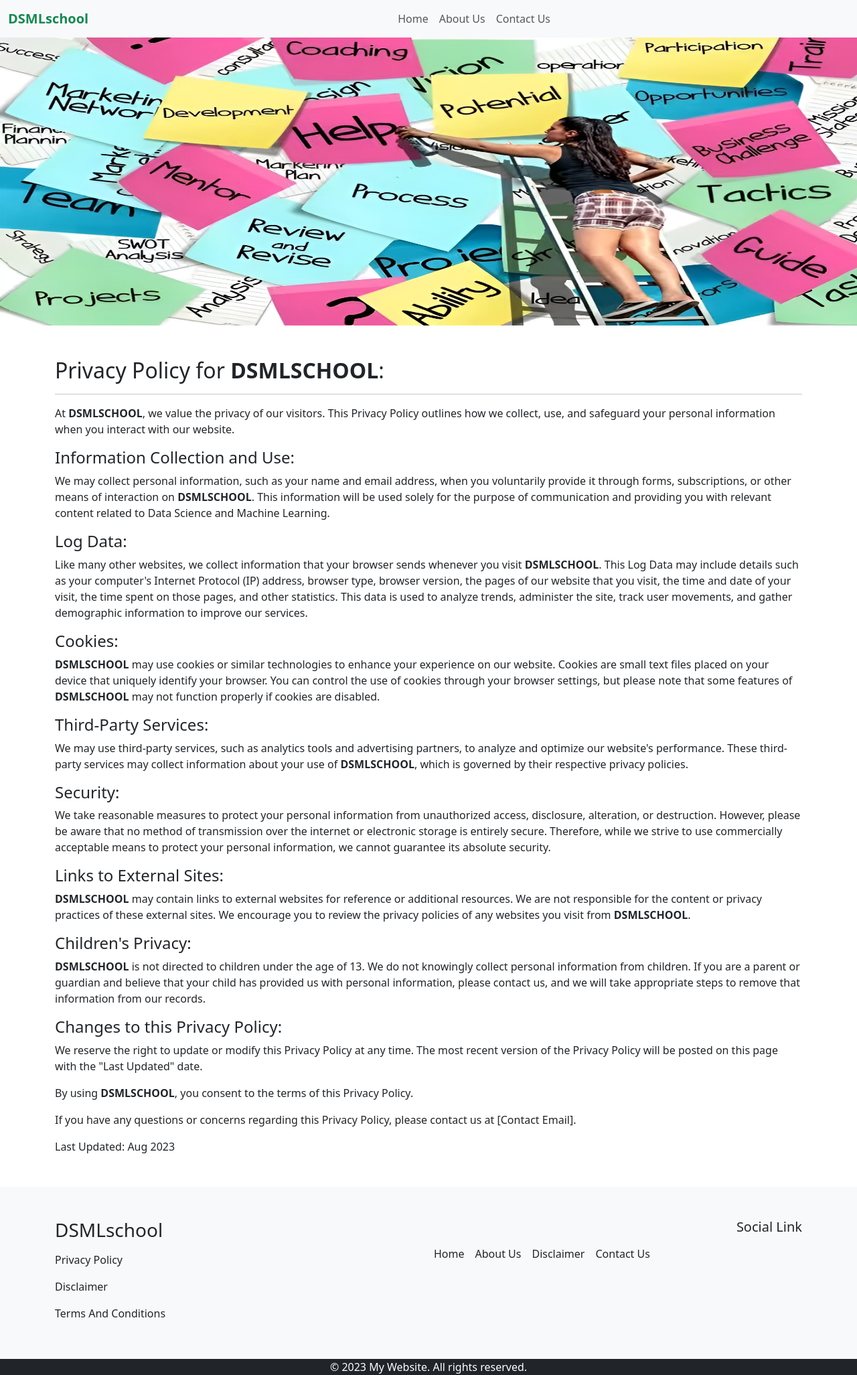
After one commit to Touhidulislam430590/DSMLschool, a Django app: page /privacy_policy/ in a window 1280 px wide; the page is wider, and only the part inside the window is pictured. The commit adds this page. Shown: that part at 67% size. Run offline with Django 4.2, Linux system fonts and the light colour scheme; parts of the project's set-up code (start-up, migrations or seed data) failed here and were passed over.

Commit message:
change db on mysql, setup disclaimer, privacy policy, terms and condition, change models file also

```diff
--- a/Templates/content/Templates/content.html
+++ b/Templates/content/python/content.html
@@ -1,4 +1,4 @@
-{% extends 'home.html' %}
+{% extends 'content/python/home.html' %}
 
 {% block title %}
     {{ content.title }}
@@ -11,7 +11,7 @@
 
 
 {% block content %}
-    <div class="container-fluid">
+    <div class="">
         {% if content %}
         <h2>{{ content.title }}</h2>
 
--- a/Templates/home/base.html
+++ b/Templates/home/base.html
@@ -18,12 +18,15 @@
                     <span class="navbar-toggler-icon"></span>
                 </button>
                 <div class="collapse navbar-collapse" id="navbarSupportedContent">
-                    <ul class="navbar-nav me-auto mb-2 mb-lg-0">
+                    <ul class="navbar-nav m-auto mb-2 mb-lg-0">
                         <li class="nav-item">
                             <a class="nav-link" aria-current="page" href="/home">Home</a>
                         </li>
                         <li class="nav-item">
                             <a class="nav-link" aria-current="page" href="/about">About Us</a>
+                        </li>
+                        <li class="nav-item">
+                            <a class="nav-link" aria-current="page" href="/contact">Contact Us</a>
                         </li>
 
                     </ul>
@@ -44,22 +47,31 @@
                     <div class="d-flex justify-content-between">
                         <div class="col-md-6">
                             <h3>DSMLschool</h3>
-                            <ul class="navbar-nav me-auto mb-2 mb-lg-0">
-                                <li class="nav-item d-flex">
-                                    <a class="nav-link active mx-2" aria-current="page" href="#">Home</a>
-                                    <a class="nav-link mx-2" aria-current="page" href="#">About Us</a>
-                                    <a class="nav-link mx-2" aria-current="page" href="#">Disclaimer</a>
-                                    <a class="nav-link mx-2" aria-current="page" href="#">Contact Us</a>
+
+                            <ul class="navbar-nav ms-auto mb-2 mb-lg-0">
+                                <li class="nav-item">
+                                    <a class="nav-link" href="/privacy_policy">Privacy Policy</a>
+                                </li>
+                                <li>
+                                    <a class="nav-link" href="/disclaimer">Disclaimer</a>
+                                </li>
+                                <li>
+                                    <a class="nav-link" href="/terms_and_conditions">Terms And Conditions</a>
                                 </li>
                             </ul>
                         </div>
                         <div class="col-md-6">
-                            <h5 class="text-end">Menu 2</h5>
-                            <ul class="list-unstyled d-flex">
-                                <li><a href="#">Link 4</a></li>
-                                <li><a href="#">Link 5</a></li>
-                                <li><a href="#">Link 6</a></li>
-                            </ul>
+                            <h5 class="text-end">Social Link</h5>
+
+                                <ul class="navbar-nav ms-auto mb-2 mb-lg-0">
+                                    <li class="nav-item d-flex">
+                                        <a class="nav-link active mx-2" aria-current="page" href="/home">Home</a>
+                                        <a class="nav-link mx-2" aria-current="page" href="">About Us</a>
+                                        <a class="nav-link mx-2" aria-current="page" href="#">Disclaimer</a>
+                                        <a class="nav-link mx-2" aria-current="page" href="#">Contact Us</a>
+                                    </li>
+                                </ul>
+                            </div>
                         </div>
                     </div>
                 </div>
--- /dev/null
+++ b/Templates/home/privacy_policy.html
@@ -0,0 +1,50 @@
+{% extends 'home/base.html' %}
+{% load static %}
+
+
+{% block title %}Privacy Policy{% endblock title %}
+
+
+{% block content %}
+
+<div>
+    <img src="{% static 'img/idea generate.jpg' %}" alt="" height="430px" width="1349px">
+</div>
+
+<div class="container my-5">
+    <h2>Privacy Policy for <strong>DSMLSCHOOL</strong>:</h2>
+    <hr>
+
+    <p>At <strong>DSMLSCHOOL</strong>, we value the privacy of our visitors. This Privacy Policy outlines how we collect, use, and safeguard your personal information when you interact with our website.</p>
+
+    <h4>Information Collection and Use:</h4>
+    <p>We may collect personal information, such as your name and email address, when you voluntarily provide it through forms, subscriptions, or other means of interaction on <strong>DSMLSCHOOL</strong>. This information will be used solely for the purpose of communication and providing you with relevant content related to Data Science and Machine Learning.</p>
+
+    <h4>Log Data:</h4>
+    <p>Like many other websites, we collect information that your browser sends whenever you visit <strong>DSMLSCHOOL</strong>. This Log Data may include details such as your computer's Internet Protocol (IP) address, browser type, browser version, the pages of our website that you visit, the time and date of your visit, the time spent on those pages, and other statistics. This data is used to analyze trends, administer the site, track user movements, and gather demographic information to improve our services.</p>
+
+    <h4>Cookies:</h4>
+    <p><strong>DSMLSCHOOL</strong> may use cookies or similar technologies to enhance your experience on our website. Cookies are small text files placed on your device that uniquely identify your browser. You can control the use of cookies through your browser settings, but please note that some features of <strong>DSMLSCHOOL</strong> may not function properly if cookies are disabled.</p>
+
+    <h4>Third-Party Services:</h4>
+    <p>We may use third-party services, such as analytics tools and advertising partners, to analyze and optimize our website's performance. These third-party services may collect information about your use of <strong>DSMLSCHOOL</strong>, which is governed by their respective privacy policies.</p>
+
+    <h4>Security:</h4>
+    <p>We take reasonable measures to protect your personal information from unauthorized access, disclosure, alteration, or destruction. However, please be aware that no method of transmission over the internet or electronic storage is entirely secure. Therefore, while we strive to use commercially acceptable means to protect your personal information, we cannot guarantee its absolute security.</p>
+
+    <h4>Links to External Sites:</h4>
+    <p><strong>DSMLSCHOOL</strong> may contain links to external websites for reference or additional resources. We are not responsible for the content or privacy practices of these external sites. We encourage you to review the privacy policies of any websites you visit from <strong>DSMLSCHOOL</strong>.</p>
+
+    <h4>Children's Privacy:</h4>
+    <p><strong>DSMLSCHOOL</strong> is not directed to children under the age of 13. We do not knowingly collect personal information from children. If you are a parent or guardian and believe that your child has provided us with personal information, please contact us, and we will take appropriate steps to remove that information from our records.</p>
+
+    <h4>Changes to this Privacy Policy:</h4>
+    <p>We reserve the right to update or modify this Privacy Policy at any time. The most recent version of the Privacy Policy will be posted on this page with the "Last Updated" date.</p>
+
+    <p>By using <strong>DSMLSCHOOL</strong>, you consent to the terms of this Privacy Policy.</p>
+
+    <p>If you have any questions or concerns regarding this Privacy Policy, please contact us at [Contact Email].</p>
+
+    <p>Last Updated: Aug 2023</p>
+</div>
+{% endblock %}
--- a/home/urls.py
+++ b/home/urls.py
@@ -6,4 +6,7 @@ urlpatterns = [
     path('home/', views.homepage),
     path('contact/', views.contact),
     path('about/', views.about),
+    path('disclaimer/', views.disclaimer),
+    path('privacy_policy/', views.privacy_policy),
+    path('terms_and_conditions/', views.terms_and_condition),
 ]
--- a/home/views.py
+++ b/home/views.py
@@ -19,3 +19,15 @@ def contact(request):
 
 def about(request):
     return render(request, 'home/about.html')
+
+
+def disclaimer(request):
+    return render(request, 'home/disclaimer.html')
+
+
+def privacy_policy(request):
+    return render(request, 'home/privacy_policy.html')
+
+
+def terms_and_condition(request):
+    return render(request, 'home/terms_and_conditions.html')
--- a/pytuto/models.py
+++ b/pytuto/models.py
@@ -5,7 +5,10 @@ from ckeditor.fields import RichTextField
 
 class tutorial(models.Model):
     title = models.CharField(max_length=50)
+    slug = models.SlugField(max_length=50, null=True, default=None)
     content = RichTextField()
+    meta_tags = models.TextField(max_length=1000, default=None)
+    meta_description = models.CharField(max_length=200, default=None)
 
     def __str__(self):
         return self.title
--- a/pytuto/views.py
+++ b/pytuto/views.py
@@ -6,9 +6,9 @@ from .models import tutorial
 
 def home(request):
     posts = tutorial.objects.all()
-    return render(request, "content/home.html", {'posts':posts})
+    return render(request, "content/python/home.html", {'posts':posts})
 
 def content(request, pk):
     posts = tutorial.objects.all()
     post = get_object_or_404(tutorial, pk=pk)
-    return render(request, 'content/content.html', {'content':post, 'posts':posts})
+    return render(request, 'content/python/content.html', {'content':post, 'posts':posts})
--- /dev/null
+++ b/requirement.txt
@@ -0,0 +1,2 @@
+ckeditor
+mysql-connector-python
```
Also changed, not shown: Templates/content/Templates/home.html (deleted, +0 -36 lines), Templates/content/python/home.html (added, +47 -0 lines), Templates/home/disclaimer.html (added, +40 -0 lines), Templates/home/homepage.html (+9 -6 lines), Templates/home/terms_and_conditions.html (added, +48 -0 lines), dsmlschool/settings.py (+6 -2 lines), db.sqlite3, pytuto/migrations/0002_tutorial_meta_description_tutorial_meta_tags_and_more.py (added).
